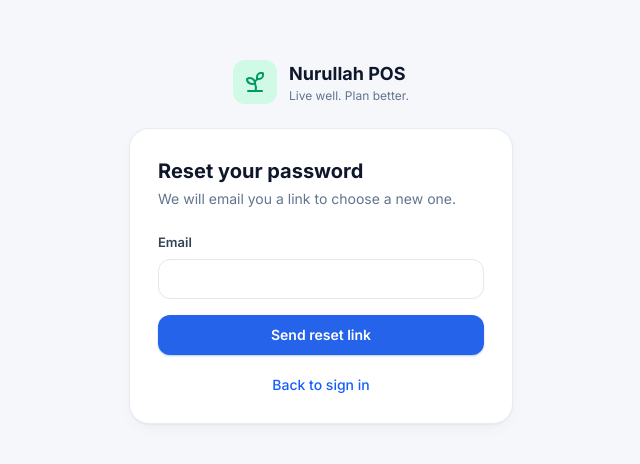
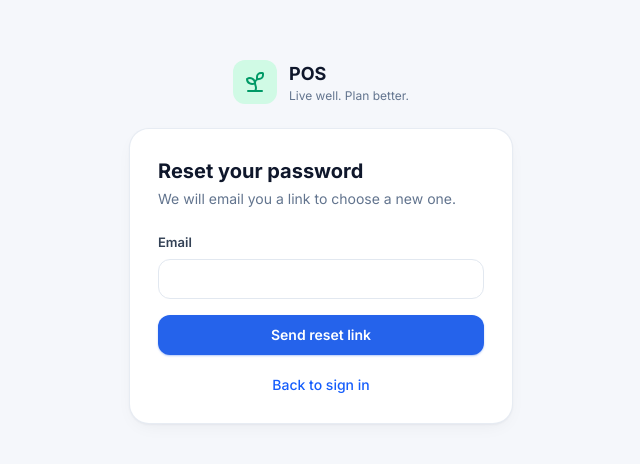
Before and after one commit to webnurullah/Personal-OS, a Next.js app in the folder web/: page /forgot-password in a window 1280 px wide. Shown: the part 158-622 px from the top of the page, without its empty margins (319-959 px from the left). Built offline with nearby package versions, Linux system fonts and the light colour scheme.

Commit message:
Drop the name from the app title: POS, Life Management System
Co-Authored-By: Claude Opus 5.5 <noreply@anthropic.com>
Claude-Session: https://claude.ai/code/session_013hNTzAzNoX9bG2CNaqj6nF

```diff
--- a/web/app/api/route.ts
+++ b/web/app/api/route.ts
@@ -2,5 +2,5 @@
 export const dynamic = "force-dynamic";
 
 export function GET() {
-  return Response.json({ ok: true, name: "Nurullah POS API", time: new Date().toISOString() });
+  return Response.json({ ok: true, name: "POS API", time: new Date().toISOString() });
 }
--- a/web/components/auth/auth-card.tsx
+++ b/web/components/auth/auth-card.tsx
@@ -11,7 +11,7 @@ export function AuthCard({ title, subtitle, children }: { title: string; subtitl
             <Sprout className="size-6" />
           </span>
           <div className="leading-tight">
-            <p className="text-lg font-bold text-slate-900">Nurullah POS</p>
+            <p className="text-lg font-bold text-slate-900">POS</p>
             <p className="text-xs text-slate-500">Live well. Plan better.</p>
           </div>
         </div>
--- a/web/components/shell/sidebar.tsx
+++ b/web/components/shell/sidebar.tsx
@@ -56,7 +56,7 @@ export function Sidebar({ open, onClose }: { open: boolean; onClose: () => void
             <Sprout className="size-6" />
           </span>
           <Link href="/" className="min-w-0 leading-tight" onClick={onClose}>
-            <span className="block text-[15px] font-bold text-slate-900">Nurullah POS</span>
+            <span className="block text-[15px] font-bold text-slate-900">POS</span>
             <span className="block text-xs text-slate-500">Live well. Plan better.</span>
           </Link>
           <button type="button" className="btn btn-ghost btn-sm btn-icon ml-auto lg:hidden" onClick={onClose} aria-label="Close menu">
--- a/web/components/shell/topbar.tsx
+++ b/web/components/shell/topbar.tsx
@@ -147,7 +147,7 @@ function ProfileMenu() {
 
 export function Topbar({ onMenu, onSearch }: { onMenu: () => void; onSearch: () => void }) {
   const pathname = usePathname();
-  const label = activeItem(pathname)?.label ?? "Nurullah POS";
+  const label = activeItem(pathname)?.label ?? "POS";
 
   return (
     <header className="sticky top-0 z-20 border-b border-slate-200/70 bg-white/90 backdrop-blur">
@@ -159,7 +159,7 @@ export function Topbar({ onMenu, onSearch }: { onMenu: () => void; onSearch: ()
           <Leaf className="hidden size-8 shrink-0 fill-emerald-100 text-emerald-600 sm:block" />
           <span className="min-w-0">
             <span className="block truncate text-lg font-bold tracking-tight text-slate-900 sm:hidden">{label}</span>
-            <span className="hidden truncate text-xl font-bold tracking-tight text-slate-900 sm:block">Personal Life Management System</span>
+            <span className="hidden truncate text-xl font-bold tracking-tight text-slate-900 sm:block">Life Management System</span>
             <span className="hidden truncate text-sm text-slate-500 md:block">A more intentional you, every day.</span>
           </span>
         </Link>
```
